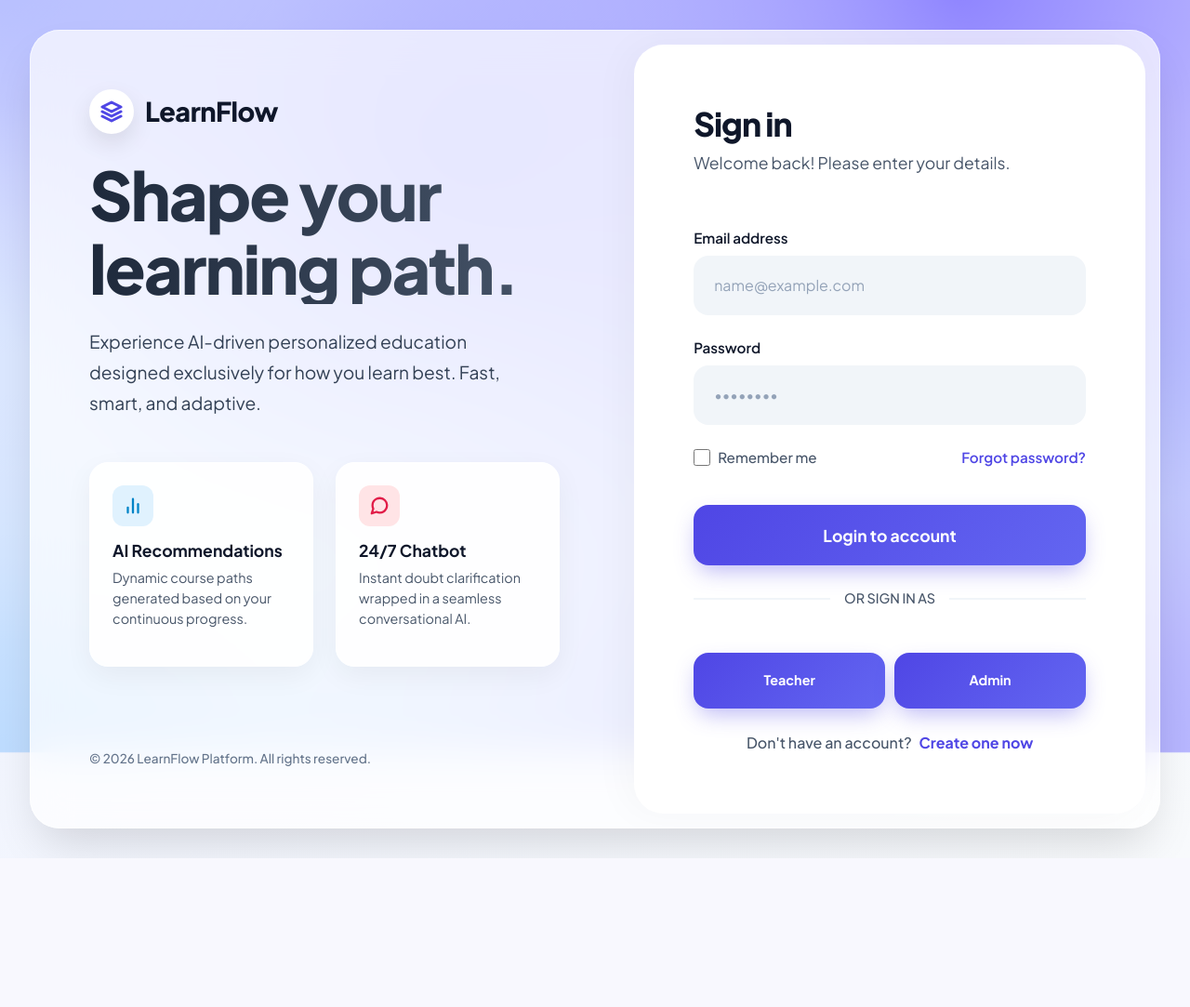
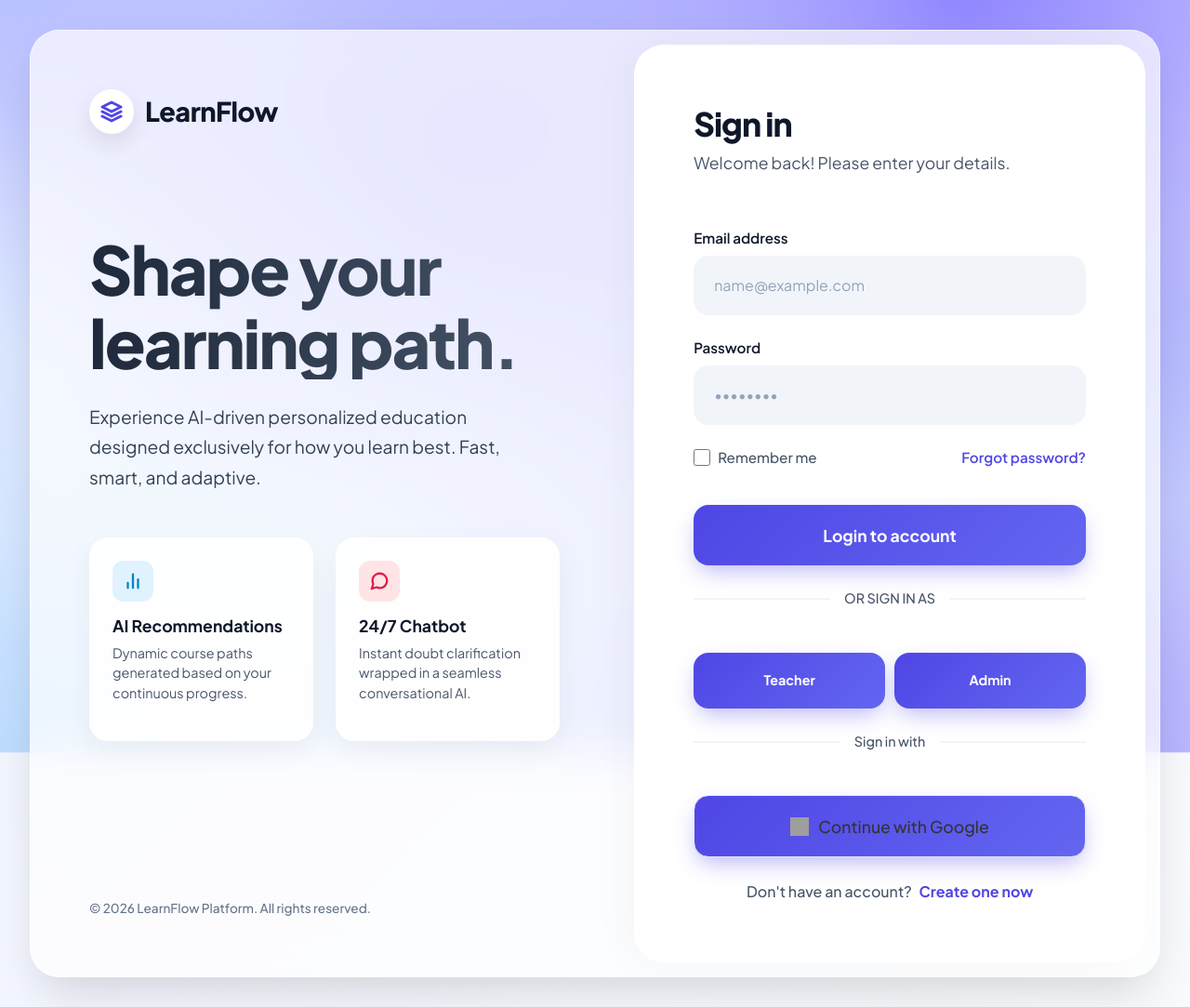
Before and after one commit to Shanmukhsravan/learnflow, a Flask app: page /login in a window 1280 px wide. Shown: the whole page at 93% size. Before the commit the page ends 923 px from the top, so only its background shows below. Run offline with Flask 3, Linux system fonts and the light colour scheme; grey boxes are pictures that could not be loaded.

Commit message:
feat: Add Google Authentication via Authlib

```diff
--- a/app.py
+++ b/app.py
@@ -14,6 +14,8 @@ import ai_engine
 import quiz_data
 import quiz_ai_engine
 import video_recommender
+from authlib.integrations.flask_client import OAuth
+from authlib.integrations.base_client.errors import OAuthError
 
 ADMIN_SECRET = "learnflow_admin_2026"
 
@@ -23,6 +25,17 @@ app = Flask(__name__)
 app.secret_key = "super_secret_key"
 app.config['UPLOAD_FOLDER'] = os.path.join('static', 'uploads', 'profiles')
 os.makedirs(app.config['UPLOAD_FOLDER'], exist_ok=True)
+
+oauth = OAuth(app)
+google = oauth.register(
+    name='google',
+    client_id='331549531881-sgpg6lr2hcdr8rut27dfmoqt8knsa1gi.apps.googleusercontent.com',
+    client_secret='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',
+    server_metadata_url='https://accounts.google.com/.well-known/openid-configuration',
+    client_kwargs={
+        'scope': 'openid email profile'
+    }
+)
 
 # ---------------- MAIL CONFIG ----------------
 app.config['MAIL_SERVER'] = 'smtp.gmail.com'
@@ -166,6 +179,85 @@ def login():
         flash("Invalid Credentials!", "danger")
 
     return render_template("login.html")
+
+
+# =====================================================
+# GOOGLE LOGIN
+# =====================================================
+@app.route('/login/google')
+def login_google():
+    redirect_uri = url_for('authorize_google', _external=True)
+    return google.authorize_redirect(redirect_uri)
+
+@app.route('/login/google/authorize')
+def authorize_google():
+    try:
+        token = google.authorize_access_token()
+    except OAuthError as e:
+        print(f"Google OAuth Error: {e}")
+        flash("Google login failed. Please try again from the login page without refreshing.", "danger")
+        return redirect(url_for('login'))
+
+    user_info = token.get('userinfo')
+
+    if not user_info:
+        flash("Failed to get Google user info.", "danger")
+        return redirect(url_for('login'))
+
+    email = user_info['email']
+    full_name = user_info.get('name', '')
+    profile_pic = user_info.get('picture', '')
+
+    con = get_connection()
+    if not con:
+        flash("Database connection failed. Please ensure your database is running.", "danger")
+        return redirect(url_for('login'))
+
+    cur = con.cursor(dictionary=True)
+    cur.execute("SELECT * FROM users WHERE email=%s", (email,))
+    user = cur.fetchone()
+
+    if not user:
+        # Register user
+        try:
+            cur.execute(
+                "INSERT INTO users (full_name, email, password, profile_pic) VALUES (%s,%s,%s,%s)",
+                (full_name, email, generate_password_hash(secrets.token_hex(16)), profile_pic)
+            )
+            user_id = cur.lastrowid
+            session["user_id"] = user_id
+            session["user_name"] = full_name
+            session["role"] = "student"
+            user = {"id": user_id, "full_name": full_name}
+            update_streak_and_notifications(cur, user)
+            con.commit()
+            flash("Account created successfully with Google!", "success")
+        except Exception as e:
+            print(f"Google Registration Error: {e}")
+            flash("Error during Google registration.", "danger")
+            con.close()
+            return redirect(url_for('login'))
+    else:
+        # Login user
+        session["user_id"] = user["id"]
+        session["user_name"] = user["full_name"]
+        session["role"] = user.get("role", "student")
+
+        # update profile pic if not present
+        if not user.get("profile_pic") and profile_pic:
+            cur.execute("UPDATE users SET profile_pic=%s WHERE id=%s", (profile_pic, user["id"]))
+
+        update_streak_and_notifications(cur, user)
+        con.commit()
+
+    con.close()
+
+    if session.get("role") == "admin":
+        return redirect(url_for("admin_dashboard"))
+    elif session.get("role") == "teacher":
+        return redirect(url_for("teacher_dashboard"))
+    else:
+        return redirect(url_for("dashboard"))
 
 
 # =====================================================
--- a/requirements.txt
+++ b/requirements.txt
@@ -8,3 +8,4 @@ joblib>=1.3.2
 requests>=2.31.0
 gunicorn>=21.2.0
 Werkzeug>=3.0.1
+Authlib>=1.3.0
--- a/templates/login.html
+++ b/templates/login.html
@@ -107,13 +107,24 @@
                 <span>OR SIGN IN AS</span>
             </div>
 
-            <div style="display: flex; gap: 10px; margin-top: 15px; margin-bottom: 25px;">
+            <div style="display: flex; gap: 10px; margin-top: 15px; margin-bottom: 10px;">
                 <button type="button" class="submit-btn" style="background-color: #3b82f6; border-color: #3b82f6; flex: 1; font-size: 0.9rem;" onclick="setLoginRole('Teacher')">
                     Teacher
                 </button>
                 <button type="button" class="submit-btn" style="background-color: #1e293b; border-color: #1e293b; flex: 1; font-size: 0.9rem;" onclick="setLoginRole('Admin')">
                     Admin
                 </button>
+            </div>
+
+            <div class="auth-divider" style="margin-top: 15px;">
+                <span>Sign in with</span>
+            </div>
+
+            <div style="margin-top: 15px; margin-bottom: 25px;">
+                <a href="/login/google" class="submit-btn" style="background-color: #ffffff; color: #333; border: 1px solid #e2e8f0; display: flex; align-items: center; justify-content: center; gap: 10px; text-decoration: none; font-weight: 500;">
+                    <img src="https://upload.wikimedia.org/wikipedia/commons/c/c1/Google_%22G%22_logo.svg" alt="Google Logo" width="20" height="20">
+                    Continue with Google
+                </a>
             </div>
 
             <script>
```
Also changed, not shown: templates/register.html (+8 -1 lines).
